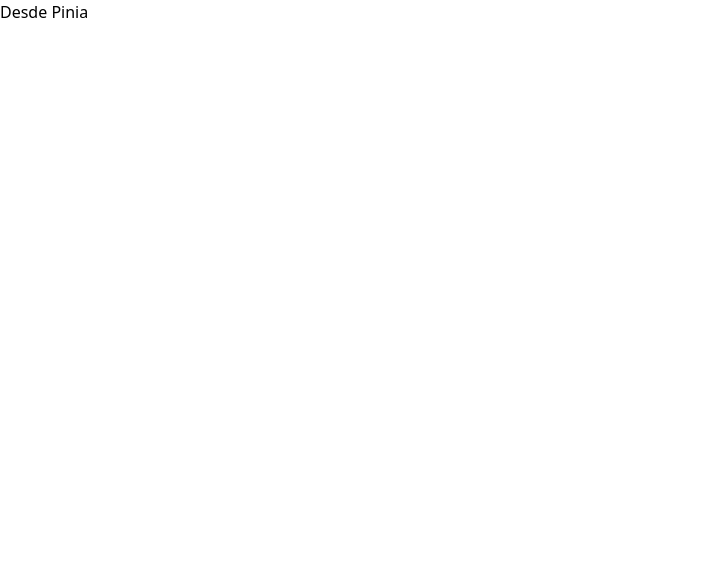
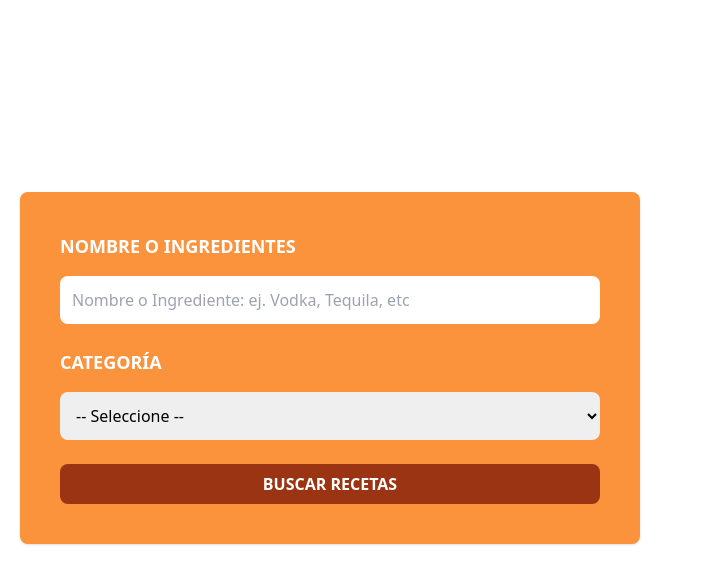
Before and after one commit to LeonardoAbraham/vue3-bebidas, a Vue app: page / in a window 1280 px wide. Before the commit this address had no page. Shown: the top 584 px of the page, without its empty margins (0-702 px from the left). Built offline with nearby package versions, Linux system fonts and the light colour scheme.

Commit message:
Creando el Formulario de búsqueda

```diff
--- a/src/App.vue
+++ b/src/App.vue
@@ -1,7 +1,7 @@
 <script setup>
-
+    import Header from './components/Header.vue';
 </script>
 
 <template>
-    <h1>Desde Pinia</h1>
+    <Header />
 </template>
--- /dev/null
+++ b/src/components/Header.vue
@@ -0,0 +1,56 @@
+<script setup>
+
+</script>
+
+<template>
+    <header>
+        <div class="mx-auto container px-5 py-16">
+            <div>
+
+            </div>
+
+            <form
+                class="md:w-1/2 2xl:w-1/3 bg-orange-400 my-32 p-10 rounded-lg shadow space-y-6"
+            >
+                <div class="space-y-4">
+                    <label
+                        class="block text-white uppercase font-extrabold text-lg"
+                        for="ingrediente"
+                    >
+                        Nombre o Ingredientes
+                    </label>
+                    <input
+                        id="ingrediente"
+                        type="text"
+                        class="p-3 w-full rounded-lg focus:outline-none"
+                        placeholder="Nombre o Ingrediente: ej. Vodka, Tequila, etc"
+                    >
+                </div>
+                <div class="space-y-4">
+                    <label
+                        class="block text-white uppercase font-extrabold text-lg"
+                        for="categoria"
+                    >
+                        Categoría
+                    </label>
+                    <select
+                        id="categoria"
+                        class="p-3 w-full rounded-lg focus:outline-none"
+                    >
+                        <option value="">-- Seleccione --</option>
+                    </select>
+                </div>
+
+                <input
+                    type="submit"
+                    class="bg-orange-800 hover:bg-orange-900 cursor-pointer text-white font-extrabold w-full p-2 rounded-lg uppercase"
+                    value="Buscar Recetas"
+                >
+            </form>
+        </div>
+    </header>
+</template>
+
+<style scoped>
+
+</style>
```
Also changed, not shown: public/img/bg.jpg (added), public/img/logo.svg (added).
